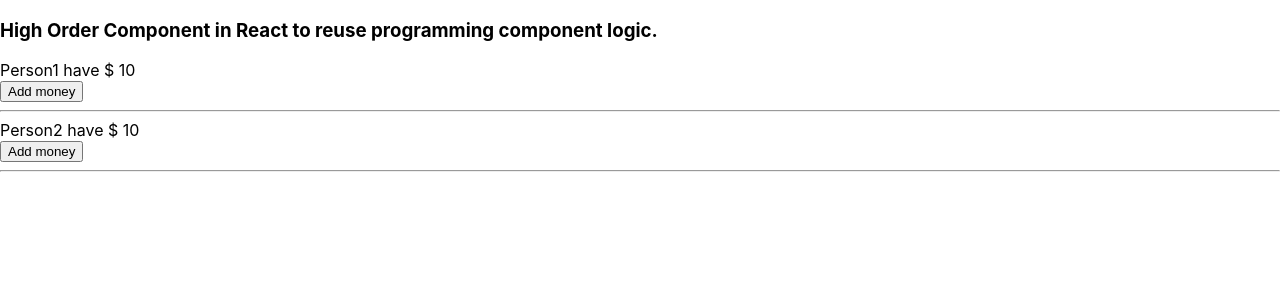
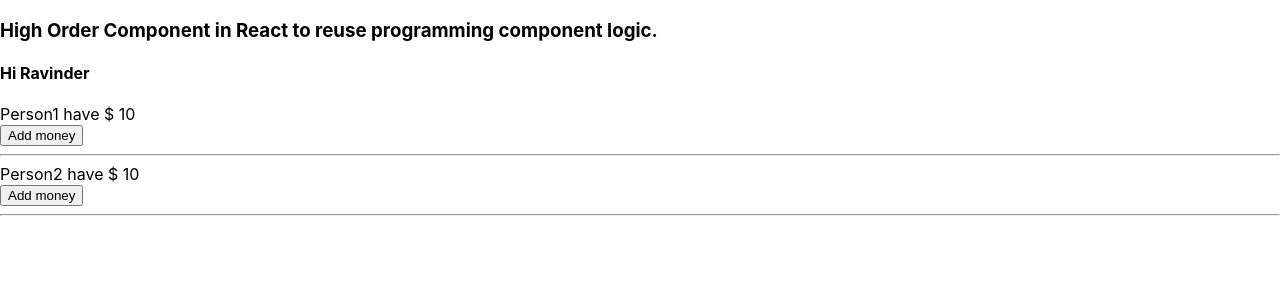
Before and after one commit to Ravinder2401/react-hoc, a React (Create React App) app: page / in a window 1280 px wide. Shown: the top 300 px of the page. Built offline with nearby package versions, Linux system fonts and the light colour scheme.

Commit message:
Passing props to the component in HOC

```diff
--- a/src/App.js
+++ b/src/App.js
@@ -9,7 +9,7 @@ const App = () => {
     <>
     {/* <HighOrderFunction/> */}
     {/* <HighOrderFunctionExampleTwo/> */}
-    <Person1/>
+    <Person1 name='Ravinder'/>
     <Person2/>
     </>
   )
--- a/src/Components/HOC.jsx
+++ b/src/Components/HOC.jsx
@@ -1,12 +1,12 @@
 import React, { useState } from 'react'
 
 const HOC = (OriginalComponent) => {
-  const NewComponent = () => {
+  const NewComponent = (props) => { // use props if we have some props in our initial component.
     const [money,setMoney] = useState(10);
     const handleIncrease = () => {
         setMoney(money * 2);
     };
-    return <OriginalComponent handleIncrease={handleIncrease} money={money}/>
+    return <OriginalComponent handleIncrease={handleIncrease} money={money} {...props}/>
   }
   return NewComponent;
 }
--- a/src/Components/Person1.jsx
+++ b/src/Components/Person1.jsx
@@ -1,12 +1,13 @@
 import React from 'react'
 import HOC from './HOC';
 
-const Person1 = ({money,handleIncrease}) => {
+const Person1 = (props) => {
   return (
     <>
     <h3>High Order Component in React to reuse programming component logic.</h3>
-    <div>Person1 have $ {money}</div>
-    <button onClick={handleIncrease}>Add money</button>
+    <h4>Hi {props.name}</h4>
+    <div>Person1 have $ {props.money}</div>
+    <button onClick={props.handleIncrease}>Add money</button>
     <hr/>
     </>
   )
```
